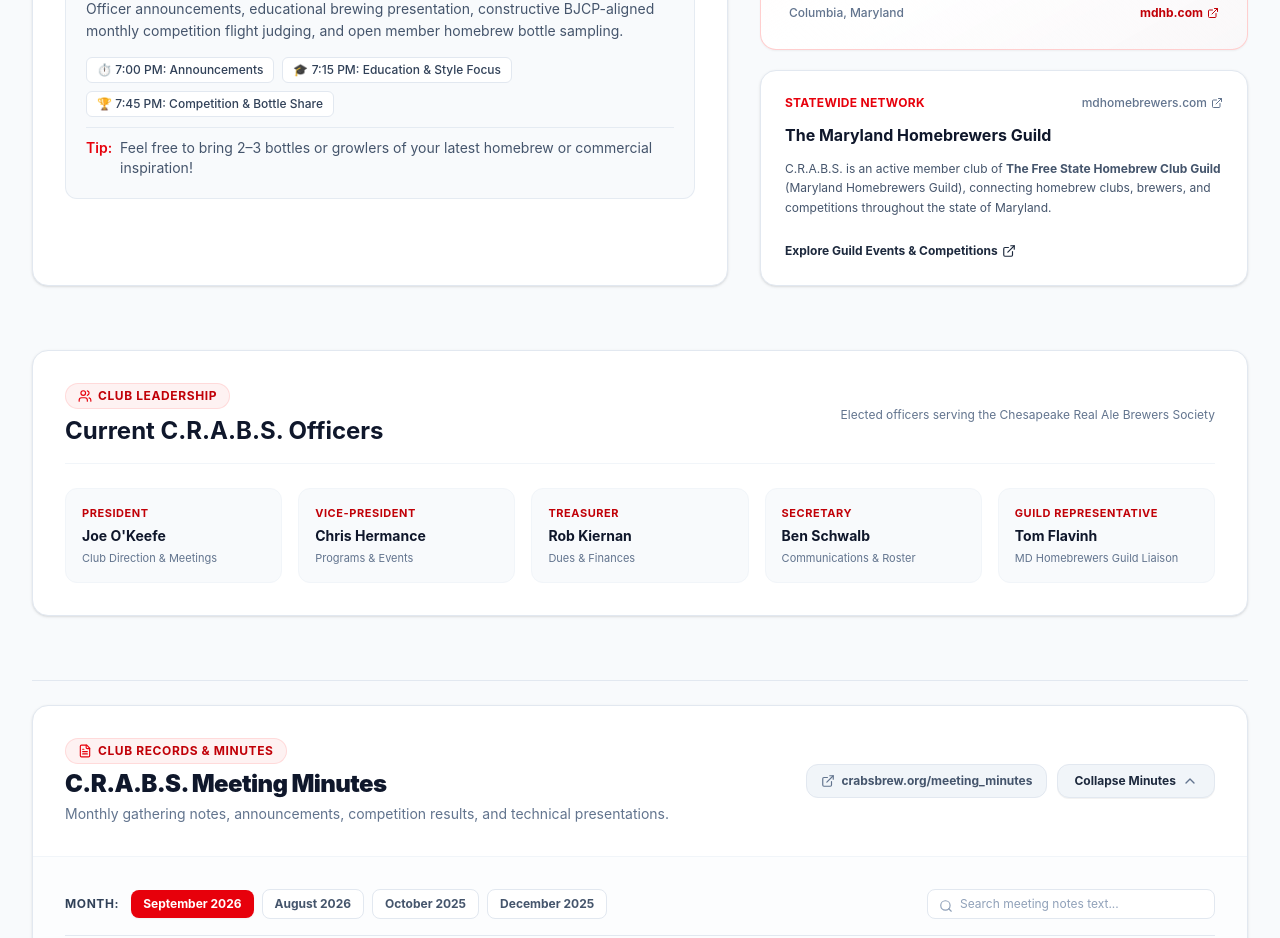
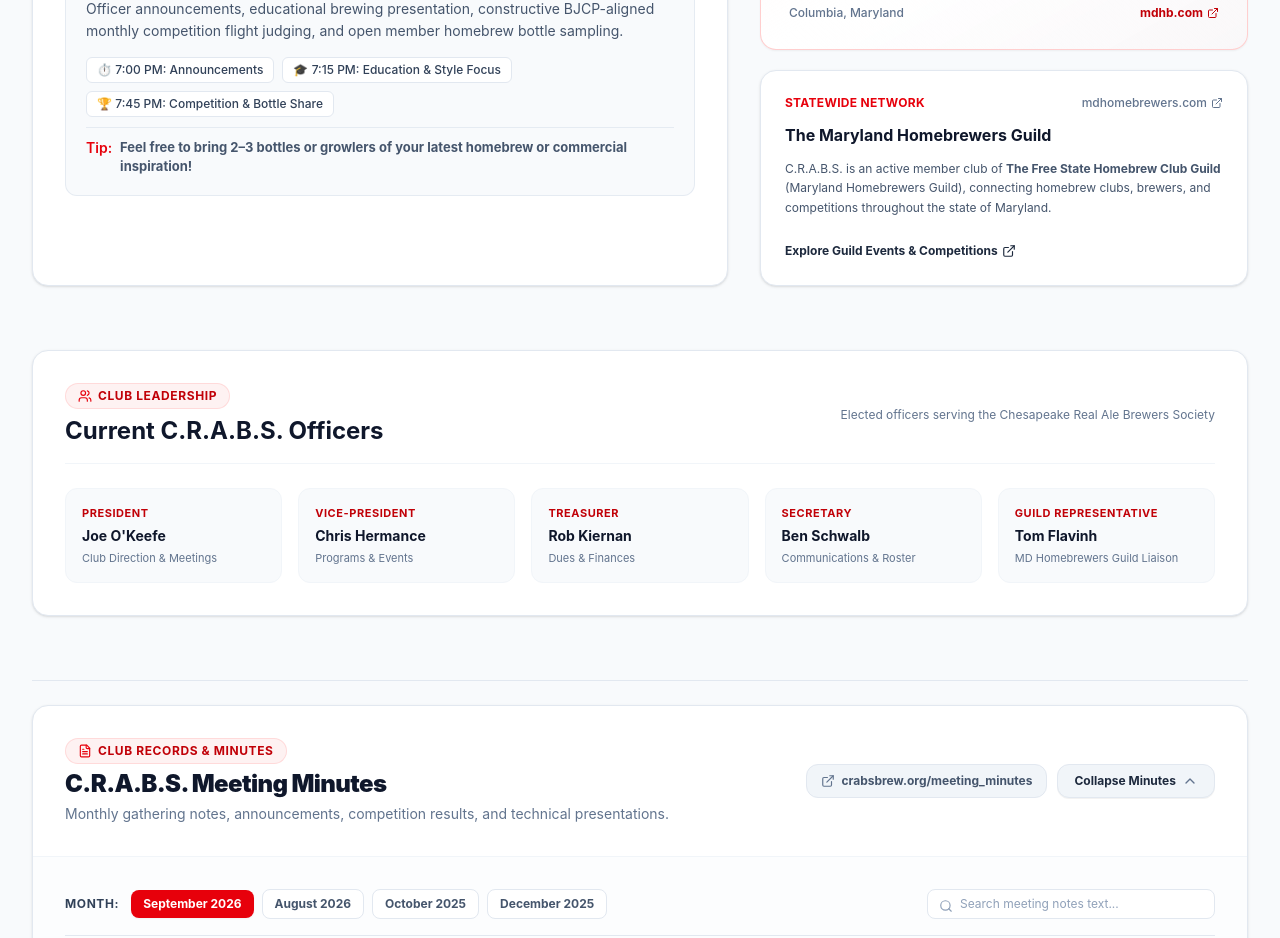
Before and after one commit to CompMage/compmage.github.io, a React (Vite) app: page / in a window 1280 px wide. Shown: the part 2040-2978 px from the top of the page. Built offline with nearby package versions, Linux system fonts and the light colour scheme.

Commit message:
style: update meeting tip font weight and size

```diff
--- a/src/components/AboutMeetings.tsx
+++ b/src/components/AboutMeetings.tsx
@@ -139,7 +139,7 @@ export const AboutMeetings: React.FC = () => {
 
                   <div className="pt-2.5 mt-2 border-t border-slate-200/80 flex items-start gap-2 text-xs sm:text-sm text-slate-600">
                     <span className="font-semibold text-red-600 shrink-0">Tip:</span>
-                    <span>Feel free to bring 2–3 bottles or growlers of your latest homebrew or commercial inspiration!</span>
+                    <span className="font-bold text-[13px]">Feel free to bring 2–3 bottles or growlers of your latest homebrew or commercial inspiration!</span>
                   </div>
                 </div>
               </div>
```
